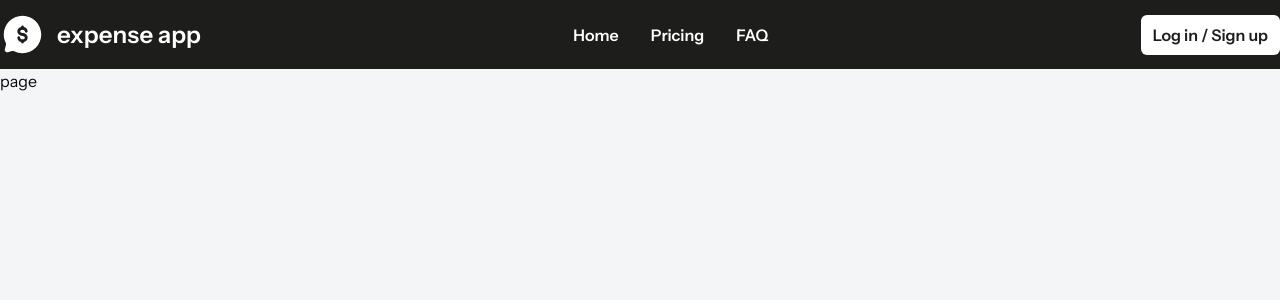
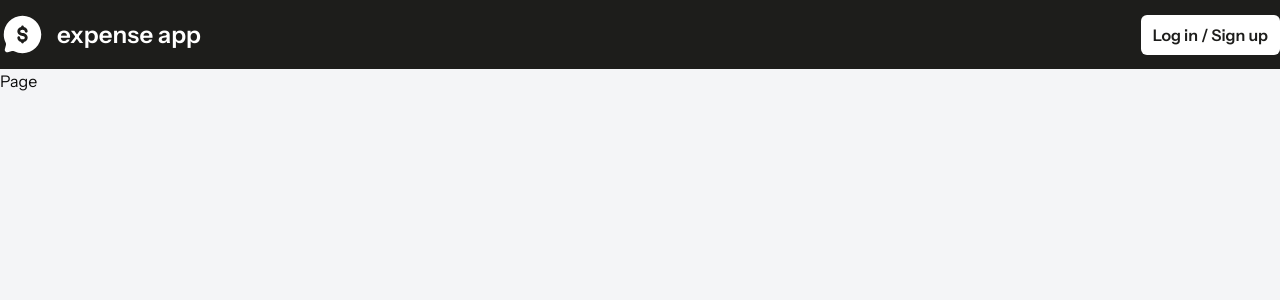
Before and after one commit to Benjamin-buck/expenseio, a Next.js app: page / in a window 1280 px wide. Shown: the top 300 px of the page. Built offline with nearby package versions, Linux system fonts and the light colour scheme.

Commit message:
Revert "Adds external navbar"
This reverts commit aeb6a35e6a0c75829b00d69a557cca82c2640c00.

```diff
--- a/app/Navbar.tsx
+++ b/app/Navbar.tsx
@@ -1,30 +1,16 @@
 import Image from "next/image";
-import Link from "next/link";
 import React from "react";
-
-const navLinks = [
-  { label: "Home", href: "/" },
-  { label: "Pricing", href: "/pricing" },
-  { label: "FAQ", href: "/faq" },
-];
 
 const Navbar = () => {
   return (
     <nav className="w-full text-white bg-black">
       <div className="mx-auto container max-sm:px-6 py-3 flex items-center justify-between">
         <div className="flex items-center gap-3">
-          <Image src="/Logo.svg" width={45} height={45} alt="logo" />
+          <Image src="/Logo.svg" width={45} height={45} />
           <h1 className="text-2xl font-instrumentSans font-semibold">
             expense app
           </h1>
         </div>
-        <ul className="flex font-semibold gap-8 max-md:hidden block">
-          {navLinks.map((link) => (
-            <li key={link.label}>
-              <Link href={link.href}>{link.label}</Link>
-            </li>
-          ))}
-        </ul>
 
         <div>
           <button className="bg-white text-black px-3 py-2 font-semibold font-instrumentSans rounded-md">
--- a/app/layout.tsx
+++ b/app/layout.tsx
@@ -26,6 +26,7 @@ export default function RootLayout({
   return (
     <html lang="en">
       <body className={`${inter.variable}  ${instrumentSans.variable}`}>
+        <Navbar />
         <main className="font-instrumentSans">{children}</main>
       </body>
     </html>
--- a/app/page.tsx
+++ b/app/page.tsx
@@ -1,13 +1,7 @@
 import React from "react";
-import Navbar from "./Navbar";
 
 const page = () => {
-  return (
-    <div>
-      <Navbar />
-      page
-    </div>
-  );
+  return <div>Page</div>;
 };
 
 export default page;
```
